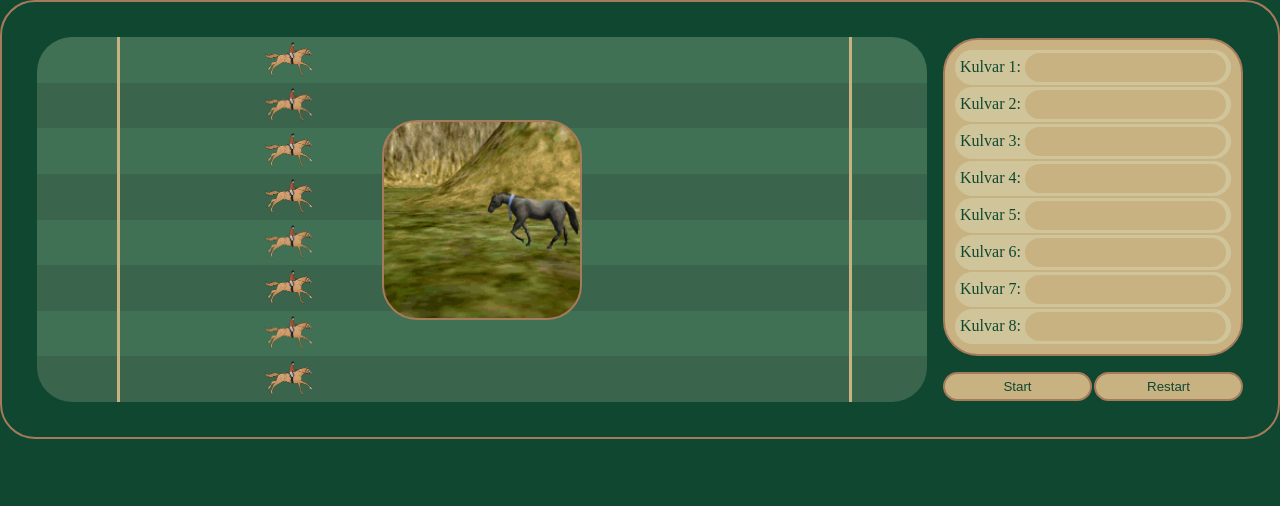
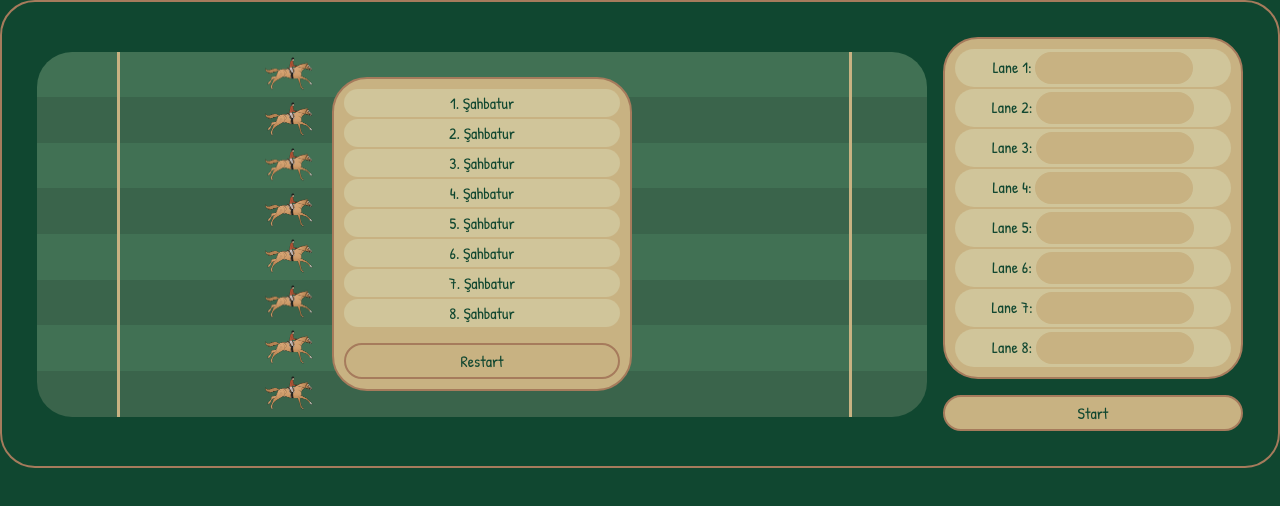
Before and after one commit to abdullahkus/wingless-birds, a Vue app: page / in a window 1280 px wide. Shown: the top 506 px of the page. Built offline with nearby package versions, Linux system fonts and the light colour scheme.

Commit message:
Font, RaceResult component added

```diff
--- a/index.html
+++ b/index.html
@@ -4,7 +4,13 @@
     <meta charset="UTF-8" />
     <link rel="icon" type="image/svg+xml" href="/vite.svg" />
     <meta name="viewport" content="width=device-width, initial-scale=1.0" />
-    <title>Vite + Vue</title>
+    <link rel="preconnect" href="https://fonts.googleapis.com" />
+    <link rel="preconnect" href="https://fonts.gstatic.com" crossorigin />
+    <link
+      href="https://fonts.googleapis.com/css2?family=Patrick+Hand&display=swap"
+      rel="stylesheet"
+    />
+    <title>Wingless Birds</title>
   </head>
   <body>
     <div id="app"></div>
--- a/src/assets/scss/_globals.scss
+++ b/src/assets/scss/_globals.scss
@@ -4,6 +4,7 @@
   margin: 0;
   padding: 0;
   box-sizing: border-box;
+  font-family: 'Patrick Hand', cursive;
 }
 
 body {
--- a/src/assets/scss/_utils.scss
+++ b/src/assets/scss/_utils.scss
@@ -17,3 +17,9 @@
 .width-full {
   width: 100%;
 }
+
+.lane-marker {
+  &::marker {
+    content: 'Lane ' counter(list-item) ': ';
+  }
+}
--- a/src/assets/scss/components/_button.scss
+++ b/src/assets/scss/components/_button.scss
@@ -6,4 +6,5 @@ button,
   color: $darkGreen;
   padding: 5px 10px;
   border: 2px solid $darkBrown;
+  font-size: 16px;
 }
--- a/src/assets/scss/components/_race.scss
+++ b/src/assets/scss/components/_race.scss
@@ -31,6 +31,16 @@
     border: 2px solid $darkBrown;
   }
 
+  &__result {
+    @extend .race__leaderboard,
+      .flex,
+      .flex-column,
+      .gap-16,
+      .absolute,
+      .border-radius,
+      .self-center;
+  }
+
   &__leaderboard {
     @extend .border-radius;
     padding: 10px;
@@ -49,10 +59,6 @@
     background-color: $whiteBrown;
     padding: 3px;
     list-style-position: inside;
-
-    &::marker {
-      content: 'Kulvar ' counter(list-item) ': ';
-    }
   }
 
   &__lane {
--- a/src/components/Race/RaceInterface.vue
+++ b/src/components/Race/RaceInterface.vue
@@ -9,7 +9,6 @@ import Button from '../Button.vue';
     <RaceLeaderboard></RaceLeaderboard>
     <div class="race__buttons">
       <Button class="race__button" title="Start"></Button>
-      <Button class="race__button" title="Restart"></Button>
     </div>
   </div>
 </template>
--- a/src/components/Race/RaceLeaderboard.vue
+++ b/src/components/Race/RaceLeaderboard.vue
@@ -6,7 +6,7 @@ import InputText from '../Input/InputText.vue';
 <template>
   <div class="race__leaderboard">
     <ol class="race__list">
-      <li v-for="(number, index) in 8" :key="index" class="race__list-item">
+      <li v-for="(number, index) in 8" :key="index" class="race__list-item lane-marker">
         <InputText></InputText>
       </li>
     </ol>
--- /dev/null
+++ b/src/components/Race/RaceResult.vue
@@ -0,0 +1,20 @@
+<script setup>
+import Button from '../Button.vue';
+
+</script>
+
+<template>
+  <div class="race__result">
+    <ol class="race__list">
+      <li v-for="(number, index) in 8" :key="index" class="race__list-item">
+        Şahbatur
+      </li>
+    </ol>
+    <Button class="race__button" title="Restart"></Button>
+  </div>
+
+</template>
+
+<style lang="scss">
+
+</style>
--- a/src/components/Race/RaceTrack.vue
+++ b/src/components/Race/RaceTrack.vue
@@ -1,14 +1,15 @@
 <script setup>
 import RaceCountdown from './RaceCountdown.vue';
-import RaceLane from './RaceLanes/RaceLanes.vue';
+import RaceLanes from './RaceLanes/RaceLanes.vue';
+import RaceResult from './RaceResult.vue';
 
 </script>
 
 <template>
   <div class="race__track">
-    <RaceCountdown></RaceCountdown>
-
-    <RaceLane></RaceLane>
+    <RaceResult ></RaceResult>
+    <RaceCountdown v-if="false"></RaceCountdown>
+    <RaceLanes></RaceLanes>
   </div>
 </template>
 
```
